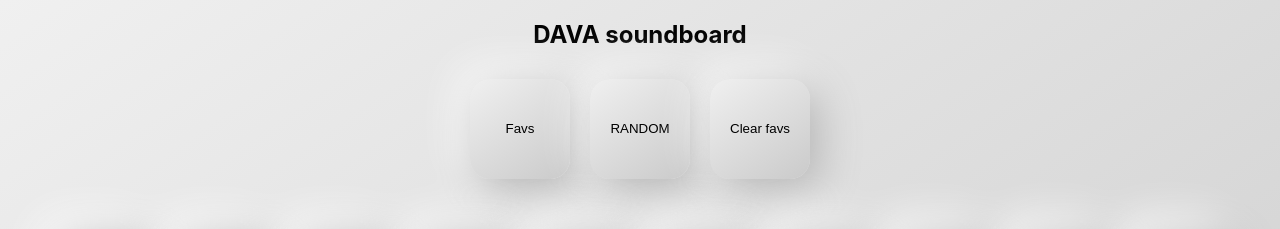
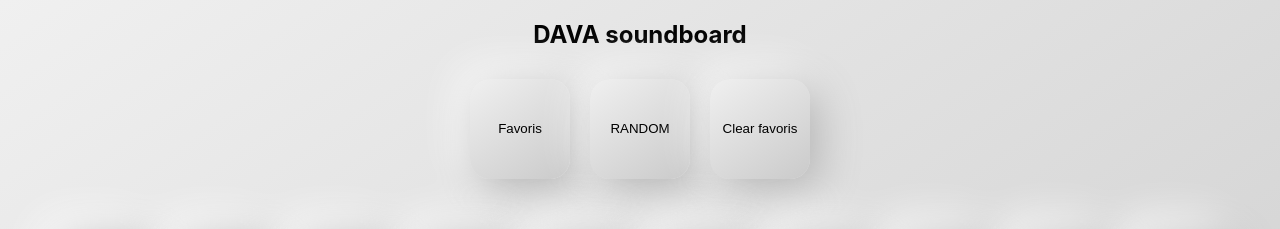
Before and after one commit to RomainCR/Dava, a React (Create React App) app: page / in a window 1280 px wide. Shown: the top 229 px of the page. Built offline with nearby package versions, Linux system fonts and the light colour scheme.

Commit message:
feat(text): change favs to favoris

```diff
--- a/src/App.tsx
+++ b/src/App.tsx
@@ -119,7 +119,7 @@ useEffect(() => {
 				<h2>DAVA soundboard</h2>
 				<div className="first-buttons-container">
 					<button className={isFavsOnly ?"btn-fav": "btn"} onClick={() => showFavs()}>
-						Favs
+						Favoris
 					</button>
 					<button className="btn" onClick={() => start(random)}>
 						RANDOM
@@ -127,7 +127,7 @@ useEffect(() => {
 					<Holdable onHold={() => clearFavs()} onClick={isFavsOnly ? () => console.log("C'est vraiment un site de merde") :
 					() => start(100)} id={100}>
 					<button className="btn">
-						Clear favs
+						Clear favoris
 					</button>
 					</Holdable>
 				</div>
```
